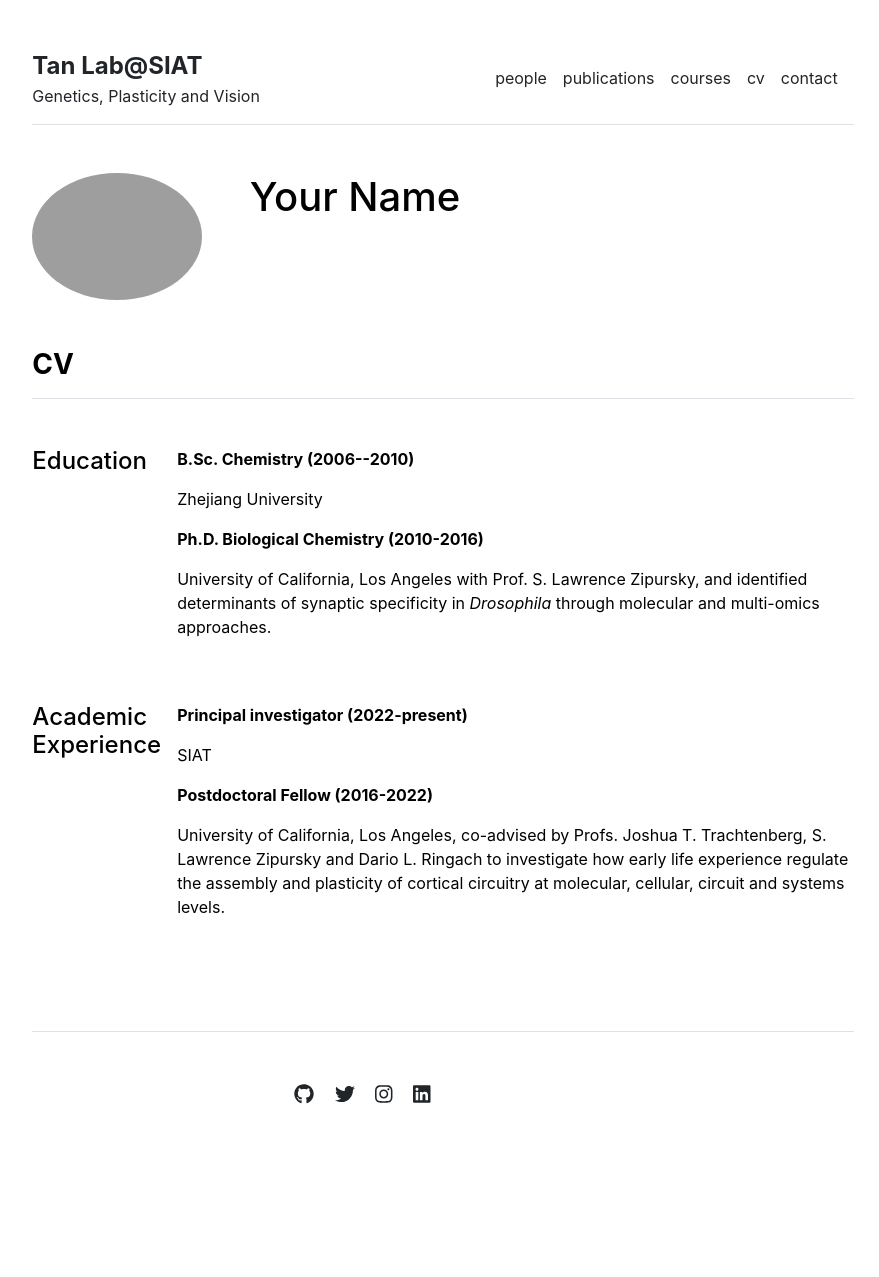
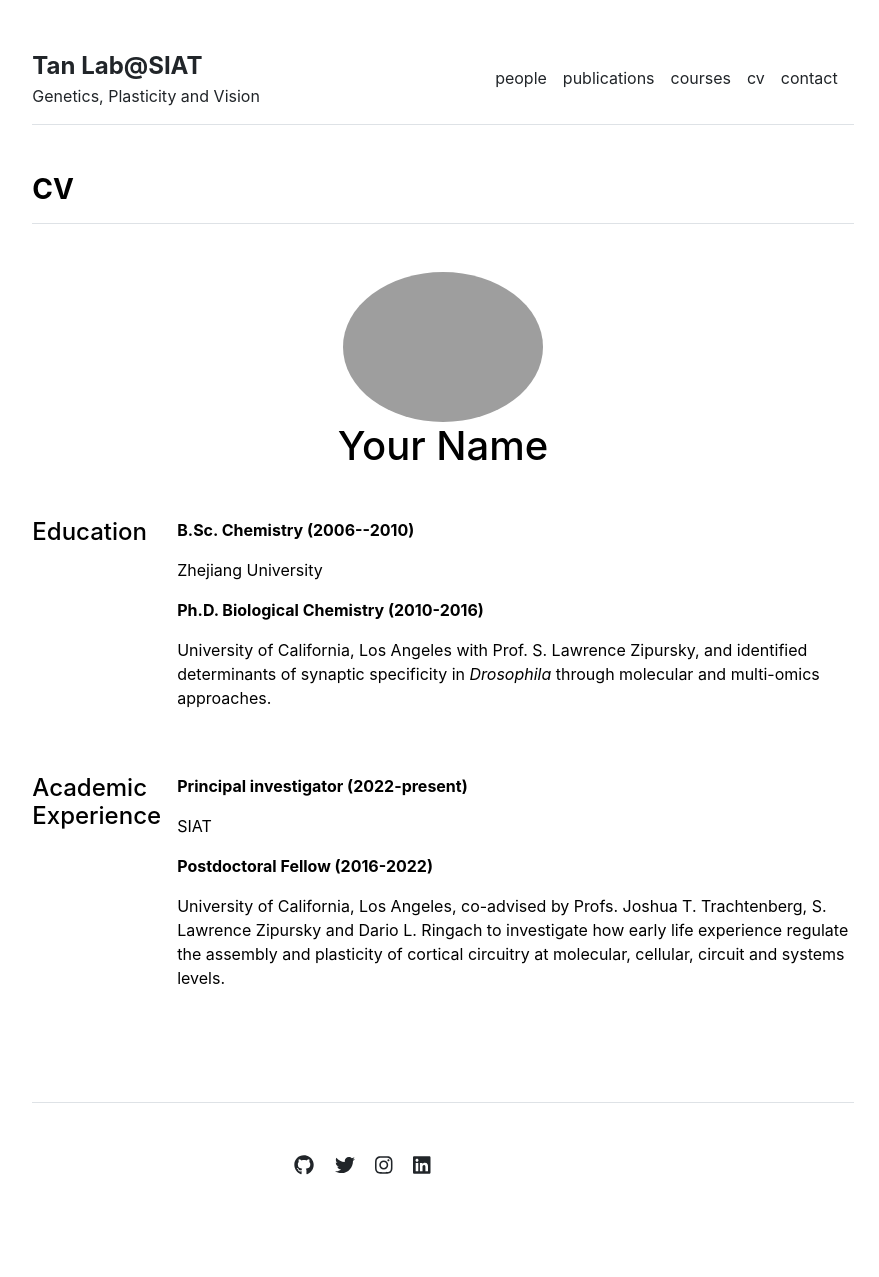
Before and after one commit to Tan-Lab-SIAT/lab-homepage, a Jekyll site: the page built from cv.md, in a window 1280 px wide. Shown: the whole page, without its empty margins (197-1076 px from the left). Built offline with Jekyll 4.4.1, drawn with Linux system fonts in a browser that asks for light colours; before the commit the page ends 1206 px from its top, so only the background shows below that.

Commit message:
Update cv.html

```diff
--- a/_layouts/cv.html
+++ b/_layouts/cv.html
@@ -3,19 +3,14 @@ layout: default
 ---
 
 <div class="row g-5 mb-5">
-  <div class="col-md-3">
-    <!-- 替换photo.jpg为你的照片路径，Your Name替换为你的姓名 -->
-    <img src="{{ site.github.url }}/assets/img/photo.jpg" alt="Liming Tan" class="img-fluid rounded-circle">
-  </div>
-  <div class="col-md-9">
-    <h1>Your Name</h1>
-  </div>
-</div>
-
-
-<div class="row g-5 mb-5">
-  <div>
+  <div class="col-md-12">
     <h3 class="fw-bold border-bottom pb-3 mb-5">CV</h3>
+    <!-- 新增姓名和照片区域，照片位于姓名之上 -->
+    <div class="text-center mb-5">
+      <img src="{{ site.github.url }}/assets/img/photo.jpg" alt="Your Name" class="img-fluid rounded-circle" style="max-width:200px;">
+      <h1>Your Name</h1>
+    </div>
+    <!-- CV的其他内容 -->
     <div class="row g-5 mb-5">
       <div class="col-md-2">
         <h4>Education</h4>
```
